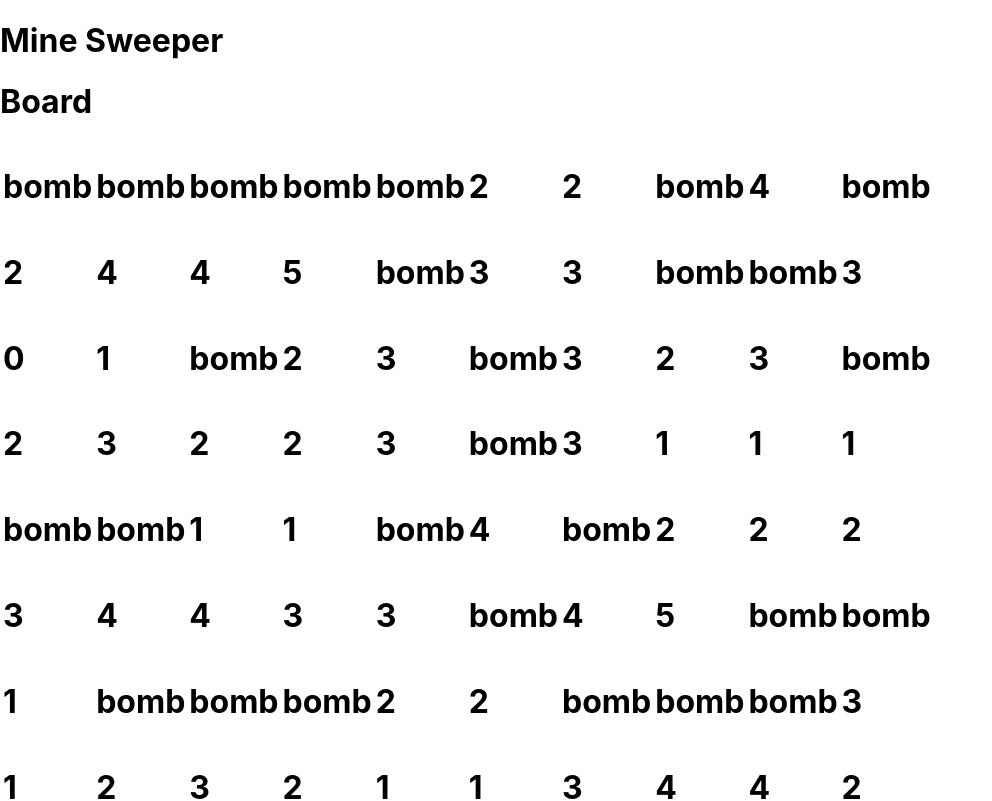
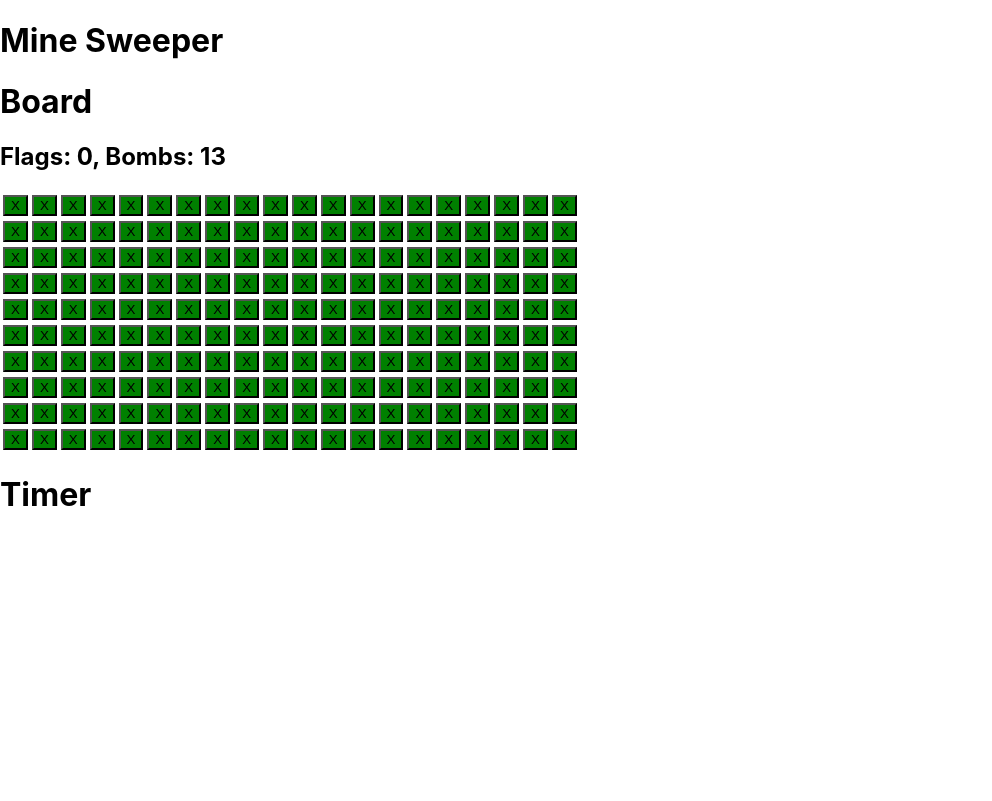
Before and after one commit to orenb99/mine-sweeper, a React (Create React App) app: page / in a window 1280 px wide. Shown: the top 801 px of the page, without its empty margins (0-992 px from the left). Built offline with nearby package versions, Linux system fonts and the light colour scheme.

Commit message:
trying to fix recursion bug

```diff
--- a/src/App.js
+++ b/src/App.js
@@ -1,10 +1,11 @@
 import Board from "./components/Board";
 import Timer from "./components/Timer";
+import "./styles/App.css";
 function App() {
   return (
     <div className="App">
       <h1>Mine Sweeper</h1>
-      <Board rows={10} cols={10} />
+      <Board rows={10} cols={20} />
       <Timer />
     </div>
   );
--- a/src/components/Board.js
+++ b/src/components/Board.js
@@ -7,11 +7,11 @@ function Board({ rows, cols }) {
 
   useEffect(() => {
     let arr = [];
-    let bombs = Math.floor((rows * cols) / 3);
+    let bombs = Math.floor((rows * cols) / 15);
     let bombCount = 0;
     for (let i = 0; i < rows; i++) {
       for (let j = 0; j < cols; j++) {
-        let item = { row: i, col: j, bomb: false };
+        let item = { row: i, col: j, bomb: false, visible: false };
         arr.push(item);
       }
     }
@@ -33,6 +33,13 @@ function Board({ rows, cols }) {
 
   function checkAdjacent(tile, arr) {
     if (tile.bomb) return "bomb";
+    const temp = getAdjacent(tile, arr);
+    const count = temp
+      .map((item) => (item.bomb ? 1 : 0))
+      .reduce((prev, curr) => prev + curr);
+    return count;
+  }
+  function getAdjacent(tile, arr) {
     const row = tile.row;
     const col = tile.col;
     const temp = arr.filter(
@@ -40,15 +47,53 @@ function Board({ rows, cols }) {
         (item.row === row - 1 || item.row === row || item.row === row + 1) &&
         (item.col === col - 1 || item.col === col || item.col === col + 1)
     );
-    const count = temp
-      .map((item) => (item.bomb ? 1 : 0))
-      .reduce((prev, curr) => prev + curr);
-    return count;
+    return temp;
   }
 
+  function digAdjacent(tile, arr) {
+    let temp = getAdjacent(tile, arr);
+    temp = temp.filter((item) => !item.visible);
+    temp.forEach((item) => {
+      item.visible = true;
+      if (item.content === 0)
+        setTimeout(() => {
+          digAdjacent(item, arr);
+          setTileArray(arr);
+        }, 100);
+      setTileArray(arr);
+    });
+  }
+  function digAll() {
+    const temp = [...tileArray].map((item) => {
+      item.visible = true;
+      return item;
+    });
+    setTileArray(temp);
+  }
+  function addFlag(val) {
+    setFlagAmount(flagAmount + val);
+  }
+
+  function dig(row, col) {
+    const temp = [...tileArray];
+    const index = temp.indexOf(
+      temp.find((item) => item.col === col && item.row === row)
+    );
+    temp[index].visible = !temp[index].visible;
+    if (temp[index].content === "bomb") {
+      console.log("done");
+      digAll();
+      return;
+    }
+    if (temp[index].content === 0) digAdjacent(temp[index], temp);
+    else setTileArray(temp);
+  }
   return (
     <div>
       <h1>Board</h1>
+      <h2>
+        Flags: {flagAmount}, Bombs: {bombAmount}
+      </h2>
       <table>
         <tbody>
           {new Array(rows).fill(0).map((val, i) => (
@@ -62,6 +107,8 @@ function Board({ rows, cols }) {
                       tile={tileArray.find(
                         (item) => item.row === i && item.col === j
                       )}
+                      addFlag={addFlag}
+                      dig={dig}
                     />
                   )}
                 </td>
--- a/src/components/Tile.js
+++ b/src/components/Tile.js
@@ -1,12 +1,25 @@
 import React, { useState, useEffect } from "react";
 
-function Tile({ tile }) {
-  const [visible, setVisible] = useState(false);
+function Tile({ tile, addFlag, dig }) {
+  const [flagged, setFlagged] = useState(false);
 
-  return (
-    <div className="tile">
-      <h1>{tile.content}</h1>
-    </div>
+  const flag = (e) => {
+    e.preventDefault();
+    if (flagged) addFlag(-1);
+    else addFlag(1);
+    setFlagged(!flagged);
+  };
+
+  return tile.visible ? (
+    <button className="tile upside">{tile.content}</button>
+  ) : (
+    <button
+      className="tile downside"
+      onClick={() => dig(tile.row, tile.col)}
+      onContextMenu={flag}
+    >
+      {flagged ? "flag" : "X"}
+    </button>
   );
 }
 
--- /dev/null
+++ b/src/styles/App.css
@@ -0,0 +1,8 @@
+.tile {
+  background-color: green;
+}
+
+.tile.upside {
+  background-color: red;
+}
+/*# sourceMappingURL=App.css.map */
--- /dev/null
+++ b/src/styles/App.scss
@@ -0,0 +1,6 @@
+.tile {
+  &.upside {
+    background-color: red;
+  }
+  background-color: green;
+}
```
Also changed, not shown: 1 other file (tests, documents, lock files or other folders).
